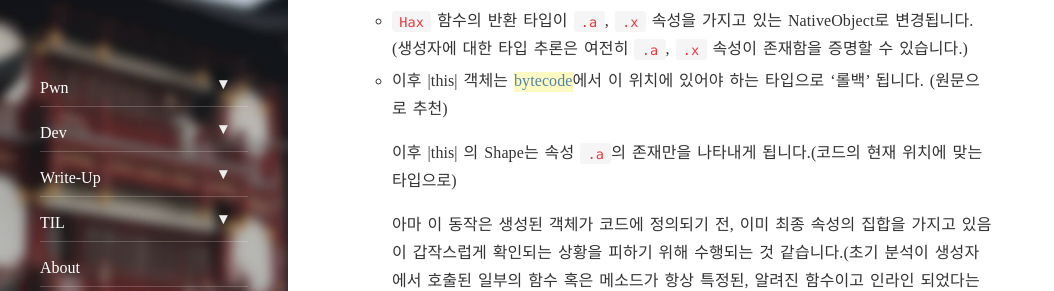
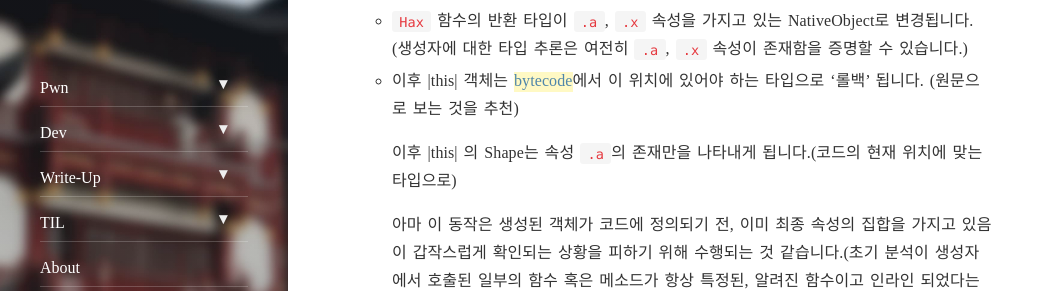
Before and after one commit to nonetype/old-blog-repo, a Jekyll site: the page built from _posts/2020-03-31-CVE-2019-9791-Analysis.md, in a window 1280 px wide and 900 px high, scrolled down 2683 px. Shown: the part 188-479 px from the top of the window, without its empty margins (0-1054 px from the left). Built offline with Jekyll 4.4.1, drawn with Linux system fonts in a browser that asks for light colours; nearby versions of some CDN libraries.

Commit message:
Fix some sentences

```diff
--- a/_posts/2020-03-31-CVE-2019-9791-Analysis.md
+++ b/_posts/2020-03-31-CVE-2019-9791-Analysis.md
@@ -98,7 +98,7 @@ console.log(Object.getOwnPropertyNames(obj));
 2. 마지막 호출(`let obj = new Hax("asdf", 100000);`)이 이루어질 때, JIT 코드는 `.a` 속성을 설정하기 위한 시도를 하게 됩니다. 그러나, 인자로 넘겨진 값이 잘못된 타입(정수 타입이 아닌 문자열 타입이 넘겨짐)이므로 아래와 같은 행위를 일으킵니다.
     - \|this\| 객체가 `.a`, `.x` 속성을 가지고 있는 NativeObject로 변환됩니다.(기존 UnboxedObject -> NativeObject)
     - `Hax` 함수의 반환 타입이 `.a`, `.x` 속성을 가지고 있는 NativeObject로 변경됩니다.(생성자에 대한 타입 추론은 여전히 `.a`, `.x` 속성이 존재함을 증명할 수 있습니다.)
-    - 이후 \|this\| 객체는 [bytecode](https://github.com/mozilla/gecko-dev/blob/dbddac86aadf1d4871fb350bbe66db43728a9f81/js/src/vm/TypeInference.cpp#L4234)에서 이 위치에 있어야 하는 타입으로 '롤백' 됩니다. (원문으로 추천)
+    - 이후 \|this\| 객체는 [bytecode](https://github.com/mozilla/gecko-dev/blob/dbddac86aadf1d4871fb350bbe66db43728a9f81/js/src/vm/TypeInference.cpp#L4234)에서 이 위치에 있어야 하는 타입으로 '롤백' 됩니다. (원문으로 보는 것을 추천)
 
         이후 \|this\| 의 Shape는 속성 `.a`의 존재만을 나타내게 됩니다.(코드의 현재 위치에 맞는 타입으로)
 
```
